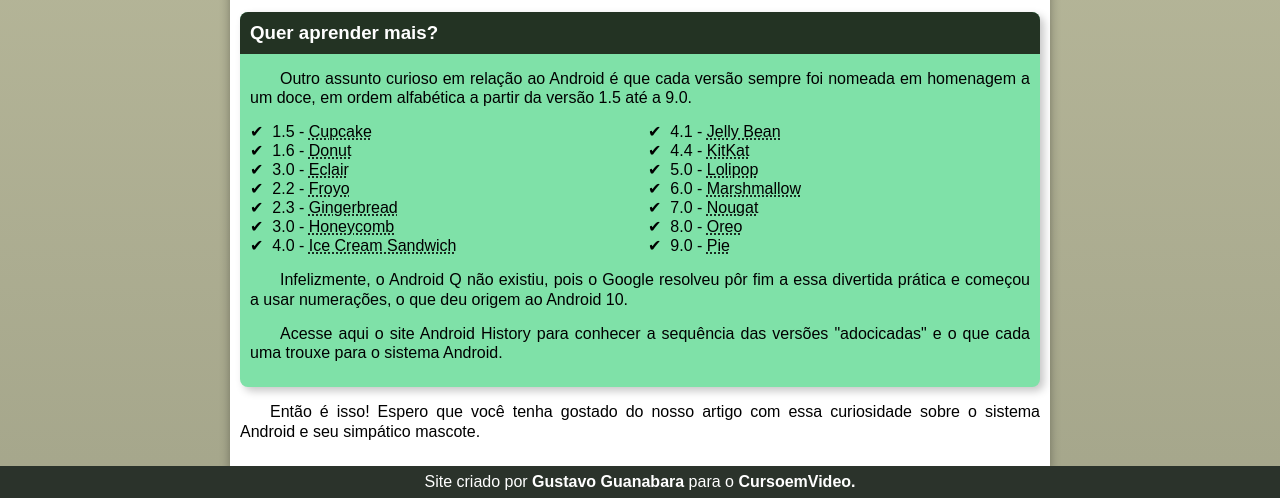
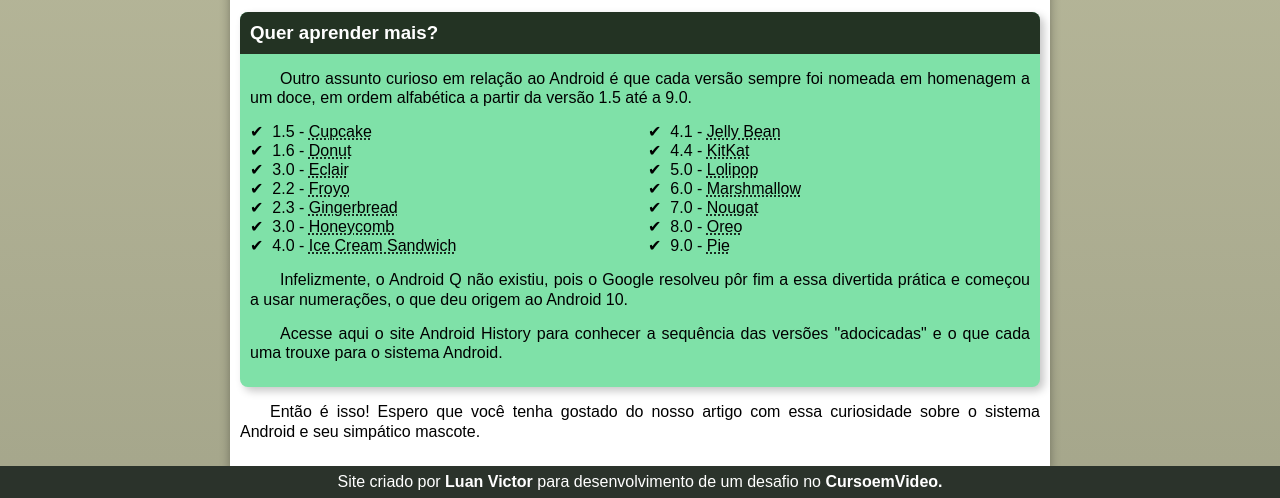
Before and after one commit to luanvictorfb/html-css, a plain HTML site: page exercicios/desafio10/index.html in a window 1280 px wide. Shown: the part 1722-2220 px from the top of the page. Drawn offline with Linux system fonts and the light colour scheme.

Commit message:
Update index.html

```diff
--- a/exercicios/desafio10/index.html
+++ b/exercicios/desafio10/index.html
@@ -84,7 +84,7 @@
         </article>
     </main>
     <footer>
-        <p>Site criado por <a href="">Gustavo Guanabara</a> para o <a href="">CursoemVideo.</a></p>
+        <p>Site criado por <a href="">Luan Victor</a> para desenvolvimento de um desafio no <a href="">CursoemVideo.</a></p>
     </footer>
 </body>
 </html>
```
